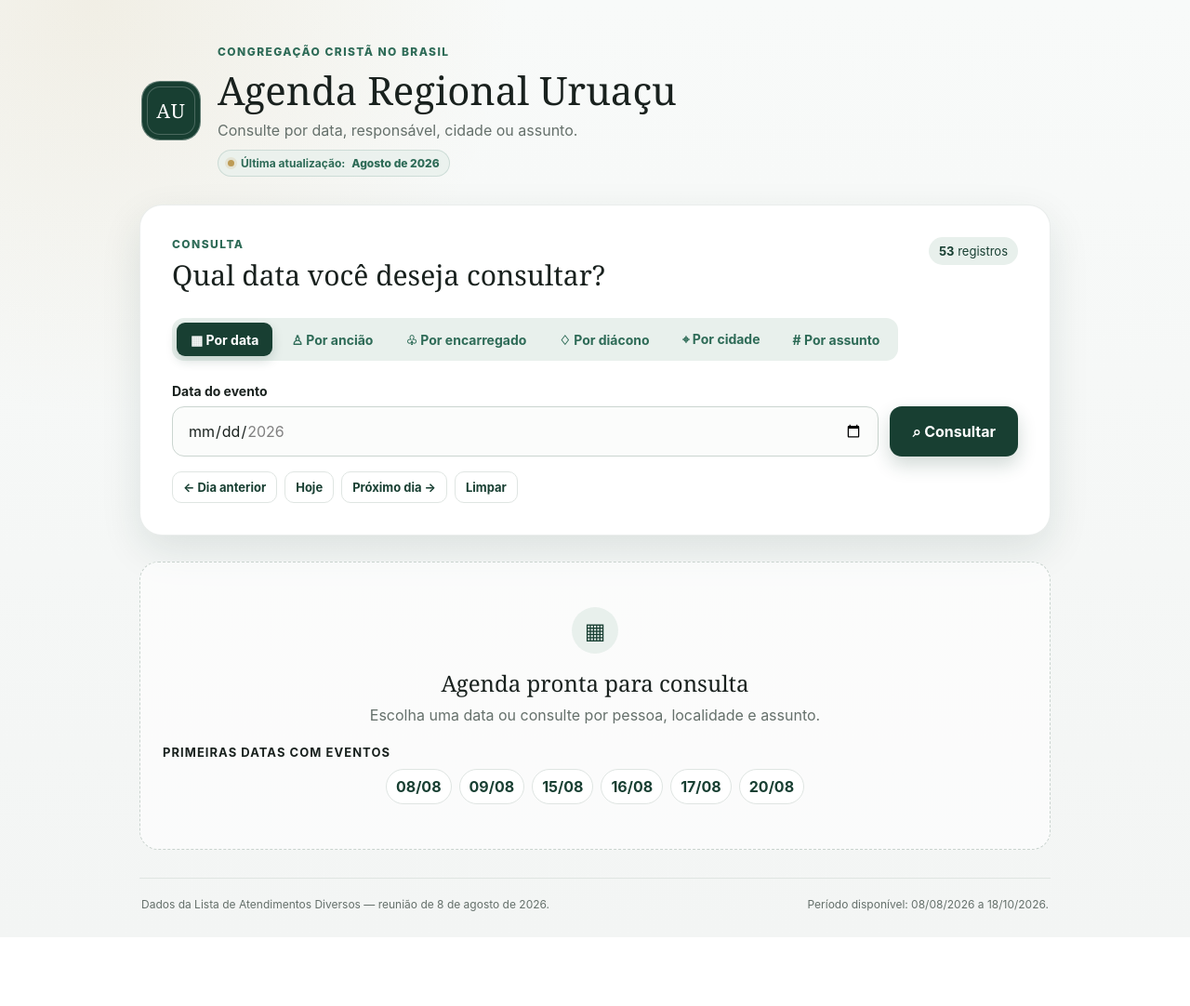
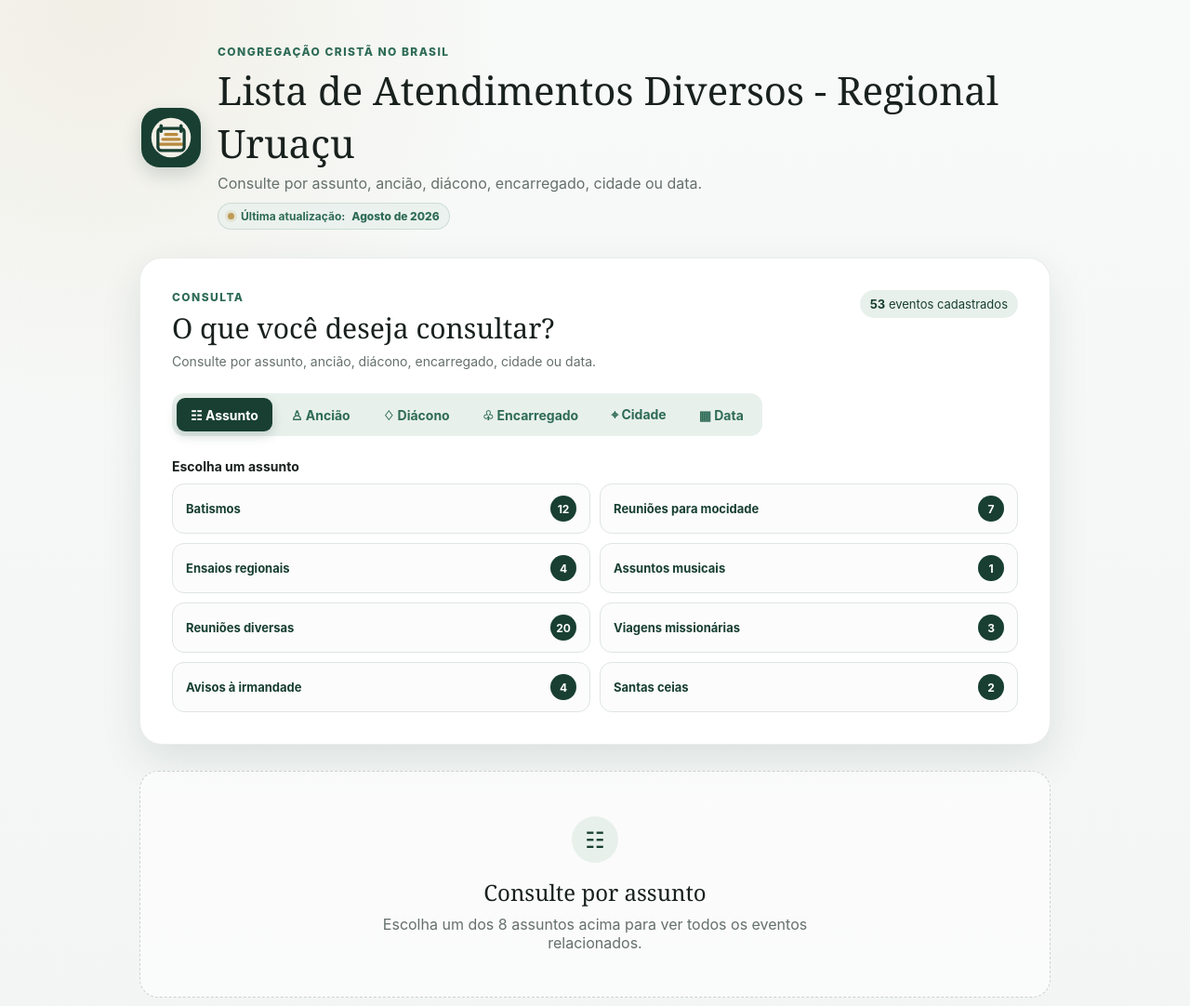
Before and after one commit to arminiosantos/Lista-de-Atendimento-Diversos, a plain HTML site: page index.html in a window 1280 px wide. Shown: the top 1082 px of the page at 93% size. Before the commit the page ends 1008 px from the top, so only its background shows below. Drawn offline with Linux system fonts and the light colour scheme.

Commit message:
Add files via upload

```diff
--- a/app.js
+++ b/app.js
@@ -20,10 +20,9 @@
   const personLabel = document.querySelector('#person-label');
   const personSubmit = personForm.querySelector('button[type="submit"]');
   const dateActions = document.querySelector('#date-actions');
-  const searchTitle = document.querySelector('#search-title');
   const results = document.querySelector('#results');
   const total = document.querySelector('#event-total');
-  let currentMode = 'date';
+  let currentMode = 'subject';
 
   total.textContent = events.length;
 
@@ -191,12 +190,8 @@
     cityForm.hidden = !isCity;
     subjectForm.hidden = !isSubject;
 
-    if (isDate) searchTitle.textContent = 'Qual data você deseja consultar?';
-    if (isCity) searchTitle.textContent = 'Qual cidade você deseja consultar?';
-    if (isSubject) searchTitle.textContent = 'Qual assunto você deseja consultar?';
     if (isPerson) {
       const config = roleConfig[currentMode];
-      searchTitle.textContent = `Qual ${config.singular} você deseja consultar?`;
       personLabel.textContent = `Nome do ${config.singular}`;
       fillPersonOptions(currentMode, selected);
     }
@@ -280,7 +275,7 @@
         button.classList.remove('is-active');
         button.setAttribute('aria-pressed', 'false');
       });
-      results.innerHTML = `<div class="welcome-state"><div class="empty-icon" aria-hidden="true">#</div><h2>Consulte por assunto</h2><p>Escolha um dos ${subjects.length} assuntos acima para ver todos os eventos relacionados.</p></div>`;
+      results.innerHTML = `<div class="welcome-state"><div class="empty-icon" aria-hidden="true">☷</div><h2>Consulte por assunto</h2><p>Escolha um dos ${subjects.length} assuntos acima para ver todos os eventos relacionados.</p></div>`;
       return;
     }
     dateInput.value = '';
@@ -324,7 +319,7 @@
     setMode('date', false);
     renderDate(initialDate);
   } else {
-    setMode('date', false);
+    setMode('subject', false);
     renderWelcome();
   }
 })();
--- a/index.html
+++ b/index.html
@@ -4,11 +4,11 @@
   <meta charset="utf-8">
   <meta name="viewport" content="width=device-width, initial-scale=1">
   <meta name="theme-color" content="#183f32">
-  <meta name="description" content="Consulta da Agenda Regional Uruaçu por data, responsável, cidade ou assunto.">
+  <meta name="description" content="Consulta da Lista de Atendimentos Diversos - Regional Uruaçu por data, responsável, cidade ou assunto.">
   <meta name="apple-mobile-web-app-capable" content="yes">
   <meta name="apple-mobile-web-app-status-bar-style" content="default">
-  <meta name="apple-mobile-web-app-title" content="Agenda Uruaçu">
-  <title>Agenda Regional Uruaçu</title>
+  <meta name="apple-mobile-web-app-title" content="Atendimentos Uruaçu">
+  <title>Lista de Atendimentos Diversos - Regional Uruaçu</title>
   <link rel="manifest" href="manifest.webmanifest">
   <link rel="icon" href="icon.svg" type="image/svg+xml">
   <link rel="apple-touch-icon" href="icon-192.png">
@@ -17,11 +17,11 @@
 <body>
   <main class="app-shell">
     <header class="hero">
-      <div class="hero-mark" aria-hidden="true">AU</div>
+      <img class="hero-mark" src="icon.svg" alt="" aria-hidden="true">
       <div class="hero-copy">
         <p class="eyebrow">Congregação Cristã no Brasil</p>
-        <h1>Agenda Regional Uruaçu</h1>
-        <p class="subtitle">Consulte por data, responsável, cidade ou assunto.</p>
+        <h1>Lista de Atendimentos Diversos - Regional Uruaçu</h1>
+        <p class="subtitle">Consulte por assunto, ancião, diácono, encarregado, cidade ou data.</p>
         <p class="update-badge">
           <span class="update-dot" aria-hidden="true"></span>
           Última atualização: <time datetime="2026-08">Agosto de 2026</time>
@@ -33,33 +33,34 @@
       <div class="panel-heading">
         <div>
           <p class="step-label">CONSULTA</p>
-          <h2 id="search-title">Como você deseja consultar?</h2>
+          <h2 id="search-title">O que você deseja consultar?</h2>
+          <p class="panel-description">Consulte por assunto, ancião, diácono, encarregado, cidade ou data.</p>
         </div>
-        <span class="database-badge"><strong id="event-total">53</strong> registros</span>
+        <span class="database-badge"><strong id="event-total">53</strong> eventos cadastrados</span>
       </div>
 
       <div class="search-modes" role="group" aria-label="Tipo de consulta">
-        <button type="button" class="mode-button is-active" data-mode="date" aria-pressed="true">
-          <span aria-hidden="true">▦</span> Por data
+        <button type="button" class="mode-button is-active" data-mode="subject" aria-pressed="true">
+          <span aria-hidden="true">☷</span> Assunto
         </button>
         <button type="button" class="mode-button" data-mode="elder" aria-pressed="false">
-          <span aria-hidden="true">♙</span> Por ancião
+          <span aria-hidden="true">♙</span> Ancião
+        </button>
+        <button type="button" class="mode-button" data-mode="deacon" aria-pressed="false">
+          <span aria-hidden="true">♢</span> Diácono
         </button>
         <button type="button" class="mode-button" data-mode="worker" aria-pressed="false">
-          <span aria-hidden="true">♧</span> Por encarregado
-        </button>
-        <button type="button" class="mode-button" data-mode="deacon" aria-pressed="false">
-          <span aria-hidden="true">♢</span> Por diácono
+          <span aria-hidden="true">♧</span> Encarregado
         </button>
         <button type="button" class="mode-button" data-mode="city" aria-pressed="false">
-          <span aria-hidden="true">⌖</span> Por cidade
+          <span aria-hidden="true">⌖</span> Cidade
         </button>
-        <button type="button" class="mode-button" data-mode="subject" aria-pressed="false">
-          <span aria-hidden="true">#</span> Por assunto
+        <button type="button" class="mode-button" data-mode="date" aria-pressed="false">
+          <span aria-hidden="true">▦</span> Data
         </button>
       </div>
 
-      <form id="date-form" class="date-form">
+      <form id="date-form" class="date-form" hidden>
         <label for="event-date">Data do evento</label>
         <div class="date-controls">
           <input id="event-date" name="event-date" type="date" min="2026-08-08" max="2026-10-18" required>
@@ -93,7 +94,7 @@
         </div>
       </form>
 
-      <div id="subject-form" class="subject-form" hidden>
+      <div id="subject-form" class="subject-form">
         <p class="subject-label">Escolha um assunto</p>
         <div id="subject-list" class="subject-list" aria-label="Lista de assuntos"></div>
       </div>
--- a/service-worker.js
+++ b/service-worker.js
@@ -1,4 +1,4 @@
-const CACHE_NAME = 'agenda-uruacu-v4';
+const CACHE_NAME = 'agenda-uruacu-v10';
 const APP_FILES = [
   './',
   './index.html',
--- a/styles.css
+++ b/styles.css
@@ -42,19 +42,12 @@ button { cursor: pointer; }
 }
 
 .hero-mark {
-  display: grid;
-  place-items: center;
   width: 64px;
   height: 64px;
   flex: 0 0 auto;
-  border: 1px solid rgba(255,255,255,.32);
   border-radius: 20px;
-  color: #fff;
-  background: var(--green-900);
-  box-shadow: inset 0 0 0 5px var(--green-900), inset 0 0 0 6px rgba(255,255,255,.22);
-  font-family: Georgia, serif;
-  font-size: 21px;
-  letter-spacing: 1px;
+  object-fit: cover;
+  box-shadow: 0 8px 20px rgba(24, 63, 50, .18);
 }
 
 .eyebrow, .step-label {
@@ -111,6 +104,12 @@ h1 { margin-bottom: 5px; font-family: Georgia, serif; font-size: clamp(29px, 5vw
 }
 
 .panel-heading h2 { margin-bottom: 0; font-family: Georgia, serif; font-size: clamp(22px, 3.3vw, 30px); font-weight: 500; }
+
+.panel-description {
+  margin: 7px 0 0;
+  color: var(--muted);
+  font-size: 14px;
+}
 
 .database-badge {
   flex: 0 0 auto;
```
Also changed, not shown: manifest.webmanifest, 1 other file.
